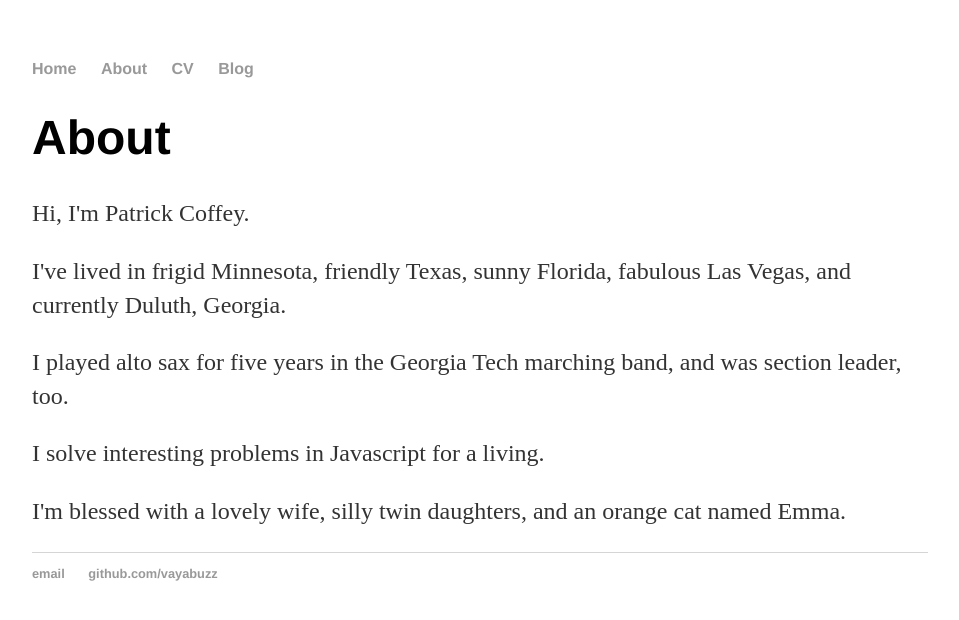
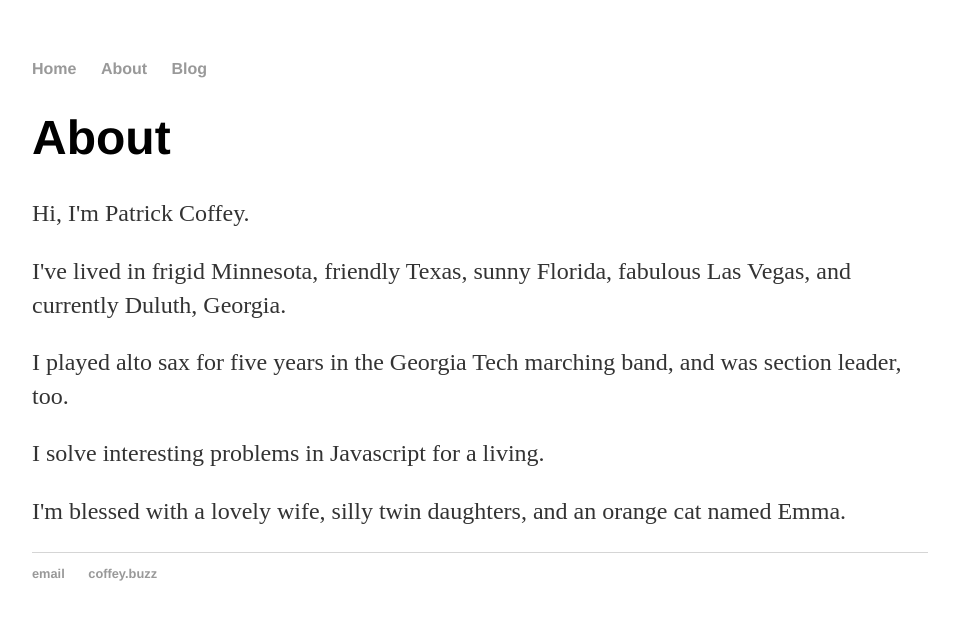
Before and after one commit to VayaBuzz/vayabuzz.github.io, a Jekyll site: the page built from about/index.html, in a window 1280 px wide. Shown: the top 620 px of the page, without its empty margins (160-1119 px from the left). Built offline with Jekyll 4.4.1, drawn with Linux system fonts in a browser that asks for light colours.

Commit message:
updated email and web address.
commented out cv section, too.

```diff
--- a/_layouts/default.html
+++ b/_layouts/default.html
@@ -10,7 +10,7 @@
 	    		<ul>
 	        		<li><a href="/">Home</a></li>
 		        	<li><a href="/about">About</a></li>
-	        		<li><a href="/cv">CV</a></li>
+	        		<!--<li><a href="/cv">CV</a></li>-->
 	        		<li><a href="/blog">Blog</a></li>
 	    		</ul>
 			</nav>
@@ -22,7 +22,7 @@
 			<footer>
 	    		<ul>
 	        		<li><a href="mailto:coffeypt@gmail.com">email</a></li>
-	        		<li><a href="https://github.com/vayabuzz">github.com/vayabuzz</a></li>
+	        		<li><a href="https://coffey.buzz">coffey.buzz</a></li>
 				</ul>
 			</footer>
 		</body>
```
